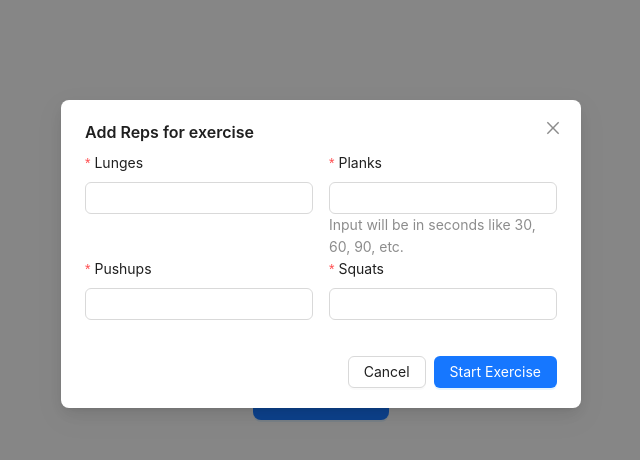
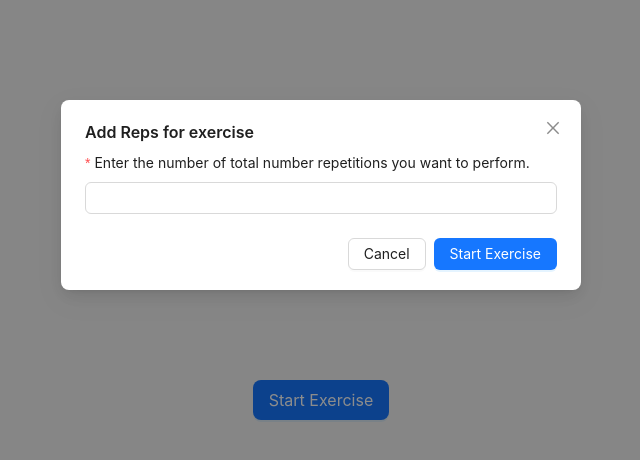
Before and after one commit to aniketkatkar97/fitness-trainer, a Next.js app: page /workout in a window 1280 px wide. Both pictures are taken after a click on the button "Start Exercise". Shown: the top 460 px of the page, without its empty margins (319-959 px from the left). Built offline with nearby package versions, Linux system fonts and the light colour scheme.

Commit message:
added rep ask modal on every exercise

```diff
--- /dev/null
+++ b/src/components/AddRepsModal/AddRepsModal.tsx
@@ -0,0 +1,59 @@
+import { RepsData } from "@/contexts/ExerciseStats.interface";
+import { useExerciseStatsProvider } from "@/contexts/ExerciseStatsProvider";
+import { Form, FormProps, InputNumber, Modal } from "antd";
+import React from "react";
+
+const AddRepsModal = ({
+  handleContinueExercise,
+}: {
+  handleContinueExercise: () => void;
+}) => {
+  const {
+    isInitialRepCountAdded,
+    setTotalReps,
+    setIsInitialResCountAdded,
+    handleCloseRepForExerciseModal,
+  } = useExerciseStatsProvider();
+
+  const handleSubmit: FormProps<RepsData>["onFinish"] = (values) => {
+    setTotalReps(values.totalReps);
+    if (isInitialRepCountAdded) {
+      handleContinueExercise();
+    } else {
+      setIsInitialResCountAdded(true);
+    }
+    handleCloseRepForExerciseModal();
+  };
+
+  return (
+    <Modal
+      maskClosable={false}
+      open
+      okButtonProps={{
+        htmlType: "submit",
+        id: "rep-form",
+        form: "rep-form",
+      }}
+      okText="Start Exercise"
+      title={"Add Reps for exercise"}
+      onCancel={handleCloseRepForExerciseModal}
+    >
+      <Form id="rep-form" layout="vertical" onFinish={handleSubmit}>
+        <Form.Item
+          label="Enter the number of total number repetitions you want to perform."
+          name="totalReps"
+          rules={[
+            {
+              required: true,
+              message: "Please input the number of Repetitions",
+            },
+          ]}
+        >
+          <InputNumber autoFocus className="w-full" min={1} max={100}  />
+        </Form.Item>
+      </Form>
+    </Modal>
+  );
+};
+
+export default AddRepsModal;
--- a/src/components/ExerciseDashboard/ExerciseDashboard.tsx
+++ b/src/components/ExerciseDashboard/ExerciseDashboard.tsx
@@ -1,42 +1,29 @@
 "use client";
-import {
-  Button,
-  Col,
-  Form,
-  FormProps,
-  InputNumber,
-  Layout,
-  Modal,
-  Row,
-  Space,
-  Steps,
-} from "antd";
+import { Button, Col, Layout, Row, Space, Steps, Typography } from "antd";
 import Sider from "antd/es/layout/Sider";
 import { Content } from "antd/es/layout/layout";
 import { useExerciseStatsProvider } from "../../contexts/ExerciseStatsProvider";
 import VideoFeed from "../VideoFeed/VideoFeed";
-import { useState } from "react";
-import { RepsData } from "@/contexts/ExerciseStats.interface";
 
 function ExerciseDashboard() {
-  const [isAddResModalOpen, setIsAddRepModalOpen] = useState(false);
-  const [isRepCountAdded, setIsResCountAdded] = useState(false);
-  const { currentExercise, repCount, totalReps, exercises, setTotalReps } =
-    useExerciseStatsProvider();
+  const {
+    currentExercise,
+    repCount,
+    totalReps,
+    exercises,
+    isExerciseFinished,
+    isExerciseChange,
+    isInitialRepCountAdded,
+    handleAddRepForExercise,
+  } = useExerciseStatsProvider();
 
-  const handleAddRepForExercise = () => setIsAddRepModalOpen(true);
-
-  const handleCloseRepForExerciseModal = () => setIsAddRepModalOpen(false);
-
-  const handleSubmit: FormProps<RepsData>["onFinish"] = (values) => {
-    setTotalReps(values)
-    setIsResCountAdded(true);
-    handleCloseRepForExerciseModal();
+  const handleReStartExercise = () => {
+    window.location.reload();
   };
 
   return (
     <Layout style={{ minHeight: "100vh" }}>
-      {isRepCountAdded ? (
+      {isInitialRepCountAdded ? (
         <>
           <Sider
             style={{
@@ -76,7 +63,25 @@ function ExerciseDashboard() {
               style={{ height: "100%" }}
             >
               <Col>
-                <VideoFeed />
+                {!isExerciseChange && !isExerciseFinished && <VideoFeed />}
+
+                {isExerciseFinished && (
+                  <div className="flex items-center justify-center h-screen">
+                    <div className="flex flex-col items-center gap-8">
+                      <Typography.Text className="text-2xl">
+                        Well done you have successfully completed your exercise 🎉
+                      </Typography.Text>
+                      <Button
+                        className="w-fit"
+                        type="primary"
+                        size="large"
+                        onClick={handleReStartExercise}
+                      >
+                        Restart Exercise
+                      </Button>
+                    </div>
+                  </div>
+                )}
               </Col>
             </Row>
           </Content>
@@ -88,88 +93,6 @@ function ExerciseDashboard() {
           </Button>
         </div>
       )}
-
-      {isAddResModalOpen && (
-        <Modal
-          maskClosable={false}
-          open
-          okButtonProps={{
-            htmlType: "submit",
-            id: "rep-form",
-            form: "rep-form",
-          }}
-          okText="Start Exercise"
-          title={"Add Reps for exercise"}
-          onCancel={handleCloseRepForExerciseModal}
-        >
-          <Form id="rep-form" layout="vertical" onFinish={handleSubmit}>
-            <Row gutter={[16, 16]}>
-              <Col span={12}>
-                <Form.Item
-                  label="Lunges"
-                  name="lunges"
-                  rules={[
-                    {
-                      required: true,
-                      message: "Please input the number of Lunges",
-                    },
-                  ]}
-                >
-                  <InputNumber className="w-full" min={1} max={100} />
-                </Form.Item>
-              </Col>
-
-              <Col span={12}>
-                <Form.Item
-                  label="Planks"
-                  name="planks"
-                  help="Input will be in seconds like 30, 60, 90, etc."
-                  rules={[
-                    {
-                      required: true,
-                      message: "Please input the number of Planks",
-                    },
-                  ]}
-                >
-                  <InputNumber className="w-full" min={1} max={100} />
-                </Form.Item>
-              </Col>
-            </Row>
-
-            <Row gutter={[16, 16]}>
-              <Col span={12}>
-                <Form.Item
-                  label="Pushups"
-                  name="pushups"
-                  rules={[
-                    {
-                      required: true,
-                      message: "Please input the number of Pushups",
-                    },
-                  ]}
-                >
-                  <InputNumber className="w-full" min={1} max={100} />
-                </Form.Item>
-              </Col>
-
-              <Col span={12}>
-                <Form.Item
-                  label="Squats"
-                  name="squats"
-                  rules={[
-                    {
-                      required: true,
-                      message: "Please input the number of Squats",
-                    },
-                  ]}
-                >
-                  <InputNumber className="w-full" min={1} max={100} />
-                </Form.Item>
-              </Col>
-            </Row>
-          </Form>
-        </Modal>
-      )}
     </Layout>
   );
 }
--- a/src/contexts/ExerciseStatsProvider.tsx
+++ b/src/contexts/ExerciseStatsProvider.tsx
@@ -13,8 +13,8 @@ import {
   ExerciseDetails,
   ExerciseStatsContextProps,
   ExerciseStatsProviderProps,
-  RepsData,
 } from "./ExerciseStats.interface";
+import AddRepsModal from "@/components/AddRepsModal/AddRepsModal";
 
 export const ExerciseStatsContext = createContext(
   {} as ExerciseStatsContextProps
@@ -32,32 +32,27 @@ const ExerciseStatsProvider: FC<ExerciseStatsProviderProps> = ({
 }) => {
   const [exercises, setExercises] =
     useState<ExerciseDetails[]>(initialExercises);
-  const [totalReps, setTotalReps] = useState<RepsData>({
-    lunges: 0,
-    squats: 0,
-    planks: 0,
-    pushups: 0,
-  });
+  const [totalReps, setTotalReps] = useState(0);
   const [halfRepCompleted, setHalfRepCompleted] = useState(false);
   const [currentExercise, setCurrentExercise] = useState<ExerciseDetails>(
     exercises[0]
   );
-  const [repCount, setRepCount] = useState<RepsData>({
-    lunges: 0,
-    squats: 0,
-    planks: 0,
-    pushups: 0,
-  });
+  const [repCount, setRepCount] = useState(0);
+  const [isAddResModalOpen, setIsAddRepModalOpen] = useState(false);
+  const [isInitialRepCountAdded, setIsInitialResCountAdded] = useState(false);
+  const [isExerciseChange, setIsExerciseChange] = useState(false);
+  const [isExerciseFinished, setIsExerciseFinished] = useState(false);
+  const handleAddRepForExercise = () => setIsAddRepModalOpen(true);
+  const handleCloseRepForExerciseModal = () => setIsAddRepModalOpen(false);
+
   const bellSound = new Audio("/sounds/bell.wav");
   bellSound.volume = 0.2;
 
-  useEffect(() => {
-    if (repCount === totalReps) {
-      // Play a completed chime audio when the exercise is completed
-      bellSound.play();
+  const handleContinueExercise = () => {
     const currentExerciseIndex = currentExercise.key;
     if (currentExerciseIndex < exercises.length - 1) {
       setCurrentExercise(exercises[currentExerciseIndex + 1]);
+      setRepCount(0);
       setExercises((prev) =>
         prev.map((exercise, index) => {
           if (index === currentExerciseIndex) {
@@ -78,6 +73,21 @@ const ExerciseStatsProvider: FC<ExerciseStatsProviderProps> = ({
           return exercise;
         })
       );
+
+      setIsExerciseFinished(true);
+    }
+    setIsExerciseChange(false);
+  };
+
+  useEffect(() => {
+    if (repCount === totalReps && isInitialRepCountAdded) {
+      // Play a completed chime audio when the exercise is completed
+      bellSound.play();
+      setIsExerciseChange(true);
+      if (currentExercise.key < exercises.length - 1) {
+        handleAddRepForExercise();
+      } else {
+        handleContinueExercise();
       }
     }
   }, [repCount]);
@@ -89,18 +99,39 @@ const ExerciseStatsProvider: FC<ExerciseStatsProviderProps> = ({
       currentExercise,
       repCount,
       halfRepCompleted,
+      isAddResModalOpen,
+      isExerciseChange,
+      isExerciseFinished,
+      isInitialRepCountAdded,
       setCurrentExercise,
       setRepCount,
       setTotalReps,
       setHalfRepCompleted,
       setExercises,
+      setIsInitialResCountAdded,
+      handleAddRepForExercise,
+      handleCloseRepForExerciseModal,
     }),
-    [exercises, totalReps, currentExercise, repCount, halfRepCompleted]
+    [
+      isExerciseFinished,
+      isExerciseChange,
+      isAddResModalOpen,
+      exercises,
+      totalReps,
+      currentExercise,
+      repCount,
+      halfRepCompleted,
+      isInitialRepCountAdded
+    ]
   );
 
   return (
     <ExerciseStatsContext.Provider value={contextValue}>
       {children}
+
+      {isAddResModalOpen && (
+        <AddRepsModal handleContinueExercise={handleContinueExercise} />
+      )}
     </ExerciseStatsContext.Provider>
   );
 };
```
Also changed, not shown: src/contexts/ExerciseStats.interface.ts (+12 -8 lines). Lines whose indentation alone changed are shown as unchanged.
